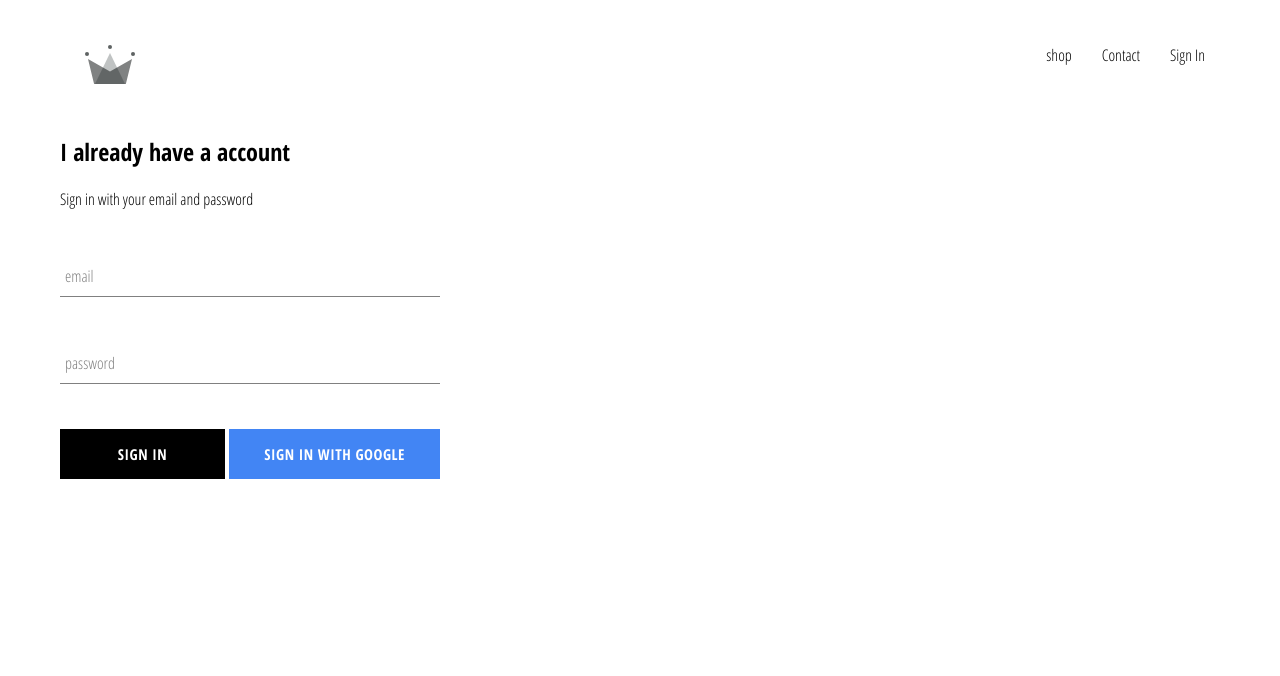
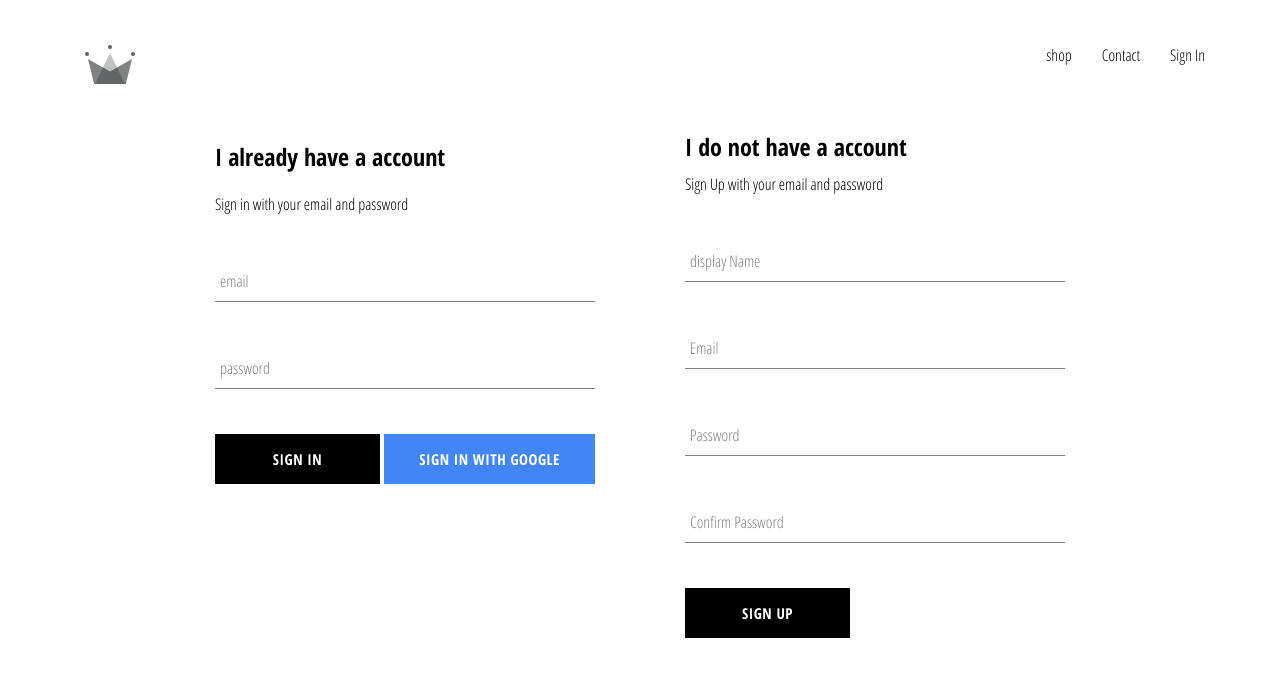
Before and after one commit to Arshawin1301/crwn, a React (Create React App) app: page /signin in a window 1280 px wide. Shown: the top 676 px of the page. Built offline with nearby package versions, Linux system fonts and the light colour scheme; no server answers.

Commit message:
added sign up functionality to project

```diff
--- a/src/App.js
+++ b/src/App.js
@@ -6,7 +6,7 @@
 import ShopPage from './pages/shop/shop.component';
 import SignInAndSignUpPage from './pages/sign-in-and-sign-up/sign-in-and-sign-up.component';
 import Header from './components/header/header.component';
-import { auth } from './firebase/firebase.utils';
+import { auth, createUserProfileDocument } from './firebase/firebase.utils';
 
 class App extends React.Component {
   constructor() {
@@ -14,16 +14,27 @@
 
     this.state = {
       currentUser: null
-    }
+    };
   }
 
-  unsubscribeFromAuth = null
+  unsubscribeFromAuth = null;
 
   componentDidMount() {
-    this.unsubscribeFromAuth = auth.onAuthStateChanged(user => {
-      this.setState({ currentUser: user });
+    this.unsubscribeFromAuth = auth.onAuthStateChanged(async userAuth => {
+      if (userAuth) {
+        const userRef = await createUserProfileDocument(userAuth);
 
-      console.log(user);
+        userRef.onSnapshot(snapShot => {
+          this.setState({
+            currentUser: {
+              id: snapShot.id,
+              ...snapShot.data()
+            }
+          });
+        });
+      } else {
+        this.setState({ currentUser: userAuth });
+      }
     });
   }
 
--- /dev/null
+++ b/src/components/sign-up/sign-up.component.jsx
@@ -0,0 +1,105 @@
+import React from 'react';
+import './sign-up.styles.scss';
+import FormInput from '../form-input/form-input-component';
+import CustomButtton from '../custom-button/custom-button.component';
+import { auth, createUserProfileDocument } from './../../firebase/firebase.utils';
+
+class SignUp extends React.Component {
+    constructor() {
+        super();
+
+        this.state = {
+            displayName: '',
+            email: '',
+            password: '',
+            confirmPassword: ''
+        }
+    }
+    handleSubmit = async event => {
+        event.preventDefault();
+
+        const { displayName, email, password, confirmPassword } = this.state;
+        if (password !== confirmPassword) {
+            alert("Passwods dosent match");
+            return;
+        }
+        try {
+            const { user } = await auth.createUserWithEmailAndPassword(email, password);
+            await createUserProfileDocument(user, { displayName });
+
+            this.setState({
+                displayName: '',
+                email: '',
+                password: '',
+                confirmPassword: ''
+            });
+        } catch (error) {
+            console.log(error);
+        }
+
+    };
+    handleChange = event => {
+        const { name, value } = event.target;
+        this.setState({ [name]: value });
+    }
+    render() {
+        const { displayName, email, password, confirmPassword } = this.state;
+        return (
+            <div className='sign-up'>
+                <h2 className='title'>
+                    I do not have a account
+                </h2>
+                <span>
+                    Sign Up with your email and password
+                </span>
+                <form action="" className='sign-up-form' onSubmit={ this.handleSubmit }>
+
+                    <FormInput
+                        type='text'
+                        name='displayName'
+                        value={ displayName }
+                        onChange={ this.handleChange }
+                        label='display Name'
+                        required
+                    />
+                    <FormInput
+                        type='email'
+                        name='email'
+                        value={ email }
+                        onChange={ this.handleChange }
+                        label='Email'
+                        required
+                    />
+
+
+
+                    <FormInput
+                        type='password'
+                        name='password'
+                        value={ password }
+                        onChange={ this.handleChange }
+                        label='Password'
+                        required
+                    />
+
+
+                    <FormInput
+                        type='password'
+                        name='confirmPassword'
+                        value={ confirmPassword }
+                        onChange={ this.handleChange }
+                        label='Confirm Password'
+                        required
+                    />
+                    <CustomButtton type='submit'>
+                        Sign Up
+
+                    </CustomButtton>
+
+                </form>
+            </div>
+        );
+    }
+}
+
+export default SignUp;
--- /dev/null
+++ b/src/components/sign-up/sign-up.styles.scss
@@ -0,0 +1,10 @@
+.sign-up{
+    display: flex;
+    flex-direction: column;
+    width: 380px;
+
+    .title{
+        margin: 10px 0;
+    }
+
+}
--- a/src/firebase/firebase.utils.js
+++ b/src/firebase/firebase.utils.js
@@ -13,6 +13,29 @@
     measurementId: "G-VPRHMCXJHT"
 };
 
+export const createUserProfileDocument = async (userAuth, additionalData) => {
+    if (!userAuth) return;
+
+    const userRef = firestore.doc(`users/${userAuth.uid}`);
+
+    const snapShot = await userRef.get();
+    if (!snapShot.exists) {
+        const { displayName, email } = userAuth;
+        const createdAt = new Date();
+        try {
+            await userRef.set({
+                displayName,
+                email,
+                createdAt,
+                ...additionalData
+            })
+        } catch (error) {
+            console.log('error creating user', error.message);
+        }
+    }
+    return userRef;
+}
+
 firebase.initializeApp(config);
 
 export const auth = firebase.auth();
--- a/src/pages/sign-in-and-sign-up/sign-in-and-sign-up.component.jsx
+++ b/src/pages/sign-in-and-sign-up/sign-in-and-sign-up.component.jsx
@@ -1,10 +1,12 @@
 import React from 'react';
 import './sign-in-and-sign-up.style.scss';
 import SignIn from '../../components/sign-in/sign-in.component'
+import SignUp from '../../components/sign-up/sign-up.component';
 
 const SignInAndSignUpPage = () => (
     <div className='sign-in-and-sign-up'>
         <SignIn />
+        <SignUp />
     </div>
 );
 
--- a/src/pages/sign-in-and-sign-up/sign-in-and-sign-up.style.scss
+++ b/src/pages/sign-in-and-sign-up/sign-in-and-sign-up.style.scss
@@ -0,0 +1,6 @@
+.sign-in-and-sign-up{
+    width: 850px;
+    display: flex;
+    justify-content: space-between;
+    margin: 30px auto;
+}
```
